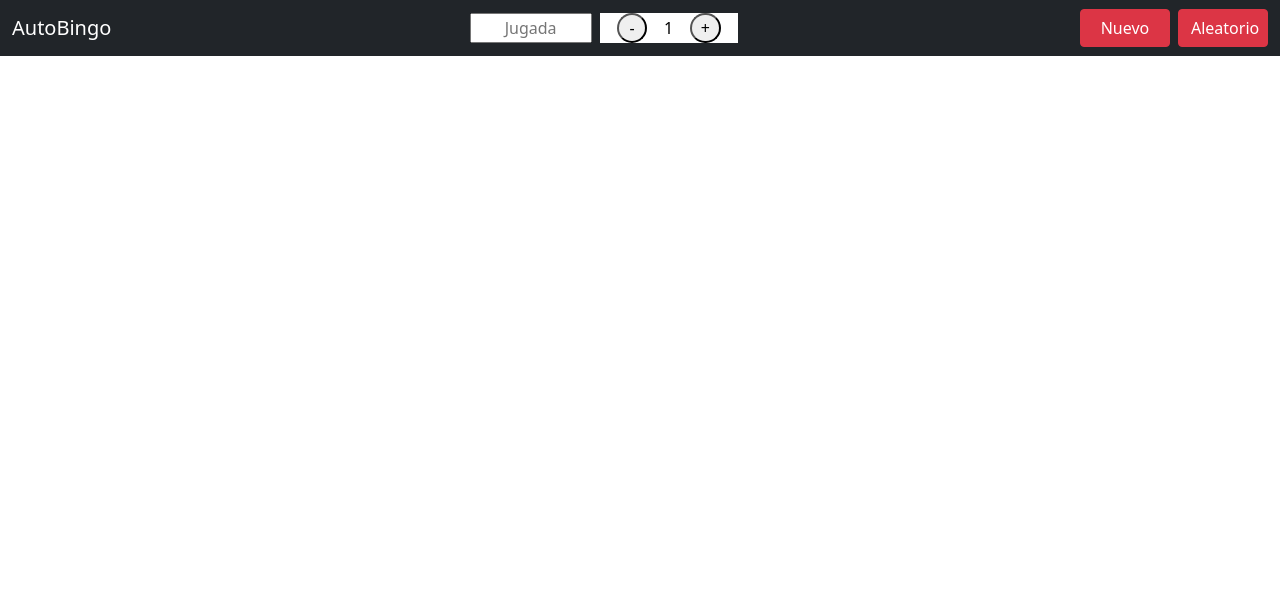
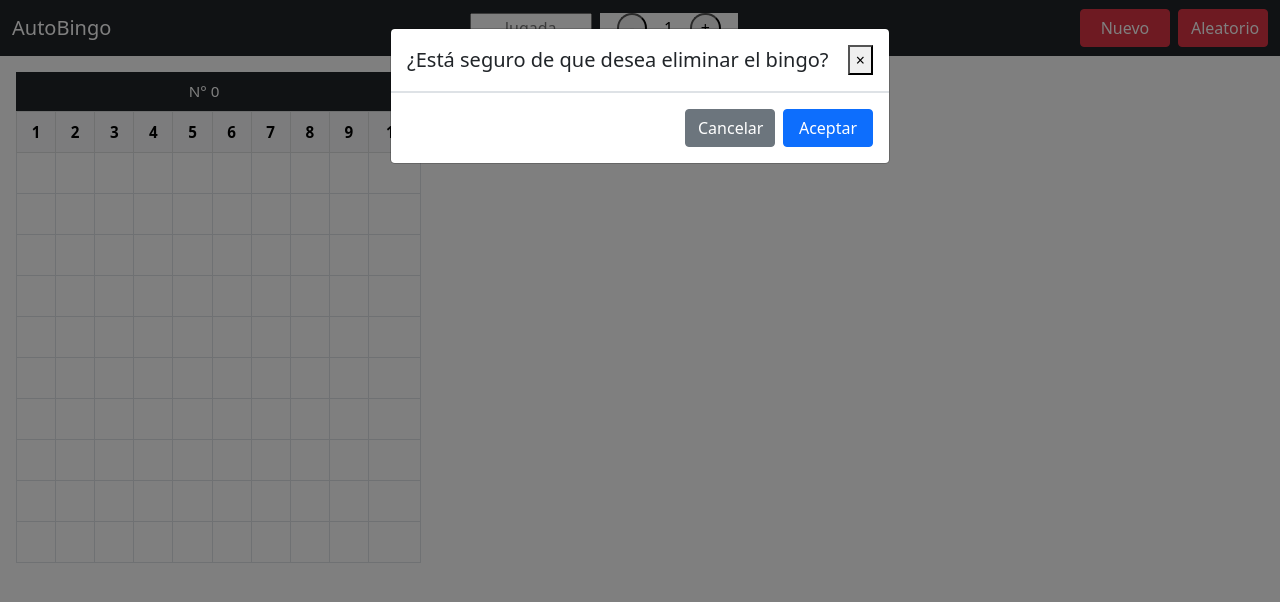
Before and after one commit to JIVitian/AutoBingo, a plain HTML site: page index.html in a window 1280 px wide. Both pictures are taken after a click on the icon 406 px from the left and 89 px from the top of the page. Drawn offline with nearby package versions, Linux system fonts and the light colour scheme.

Commit message:
Añadido un modal para confirmar la eliminación de un bingo

```diff
--- a/index.html
+++ b/index.html
@@ -41,7 +41,7 @@
     </div>
   </nav>
 
-  <!-- Modal -->
+  <!-- New-Modal -->
 
   <div class="modal fade" id="modal" tabindex="-1" role="dialog" aria-labelledby="exampleModalCenterTitle"
     aria-hidden="true">
@@ -90,6 +90,25 @@
   </div>
   </div>
 
+  <!-- Delete-Modal -->
+
+<div class="modal fade" id="deleteModal" tabindex="-1" role="dialog" aria-labelledby="deleteModalLabel" aria-hidden="true">
+  <div class="modal-dialog" role="document">
+    <div class="modal-content">
+      <div class="modal-header">
+        <h5 class="modal-title" id="deleteModalLabel">¿Está seguro de que desea eliminar el bingo?</h5>
+        <button type="button" class="close" data-dismiss="modal" aria-label="Close">
+          <span aria-hidden="true">&times;</span>
+        </button>
+      </div>
+      <div class="modal-footer">
+        <button type="button" class="btn btn-secondary" data-dismiss="modal">Cancelar</button>
+        <button type="button" class="btn btn-primary" id="deleteButton">Aceptar</button>
+      </div>
+    </div>
+  </div>
+</div>
+
   <!-- Main -->
 
   <main>
--- a/js/app.js
+++ b/js/app.js
@@ -13,6 +13,7 @@ document.addEventListener("DOMContentLoaded", () => {
   const modalCells = document.querySelector(".modal-row").children;
   const iRound = document.getElementById("ronda");
   const alert = document.getElementById("modal-alert");
+  const deleteModal = document.getElementById("modal-delete");
   const model = new Bingo();
   const utils = new Utils();
 
@@ -55,8 +56,13 @@ document.addEventListener("DOMContentLoaded", () => {
     cardboard.innerHTML += htmlCode.innerHTML;
     // Add the event to delete the cardboard
     cardboard.querySelector(".fa-trash").addEventListener("click", () => {
-      cardboard.remove();
-      model.removeBingo(numBingo);
+      // window.alert("Are you sure you want to delete?");
+      $("#deleteModal").modal("toggle");
+      document.getElementById("deleteButton").onclick = () => {
+        cardboard.remove();
+        model.removeBingo(numBingo);
+        $("#deleteModal").modal("toggle");
+      };
     });
     // Add the new cardBoard
     container.appendChild(cardboard);
```
